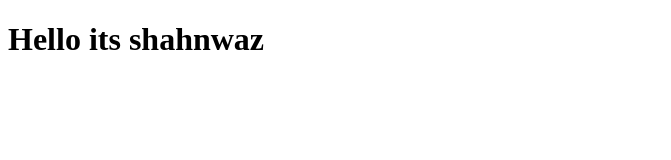
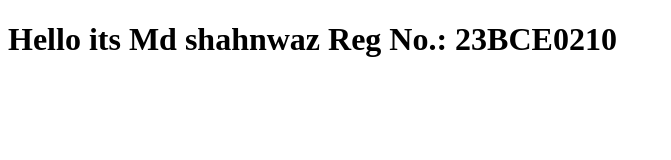
Before and after one commit to shahnwaz04/hello, a plain HTML site: page index.html in a window 1280 px wide. Shown: the whole page, without its empty margins (0-671 px from the left). Drawn offline with Linux system fonts and the light colour scheme.

Commit message:
Update index.html

```diff
--- a/index.html
+++ b/index.html
@@ -7,7 +7,9 @@
 </head>
 <body>
     <h1>
-        Hello its shahnwaz
+        Hello its Md shahnwaz
+        Reg No.: 23BCE0210
     </h1>
+
 </body>
 </html>
```
